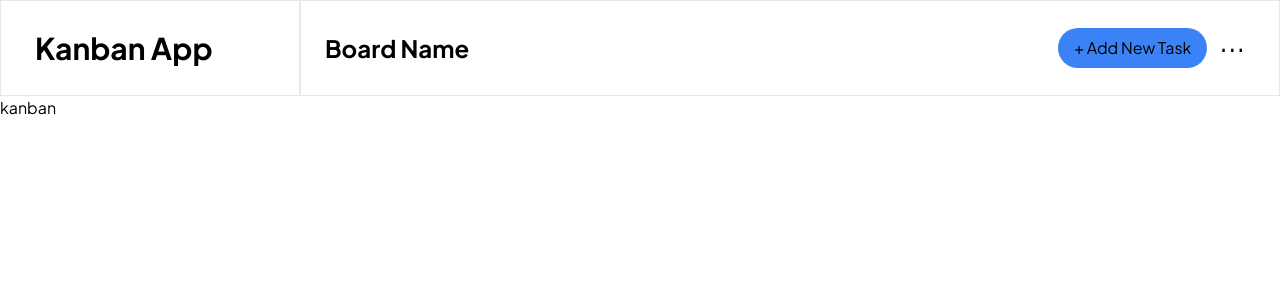
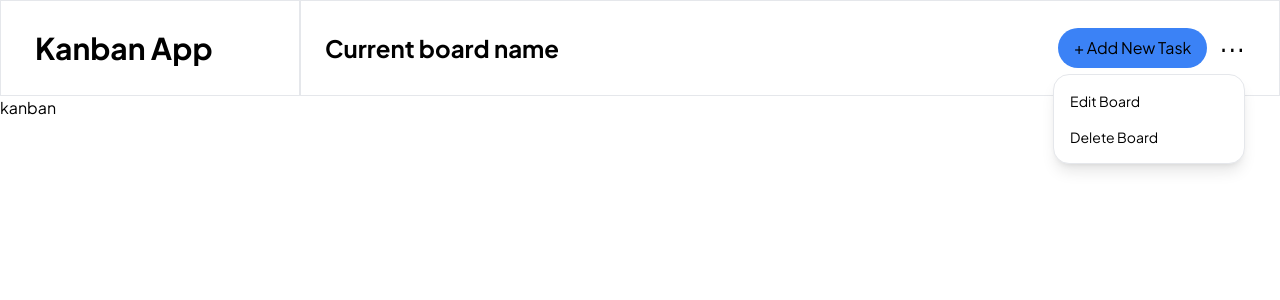
Before and after one commit to noiqum/kanban, a Next.js app: page / in a window 1280 px wide. Both pictures are taken after a click on the button "...". Shown: the top 300 px of the page. Built offline with nearby package versions, Linux system fonts and the light colour scheme.

Commit message:
dropdown component

```diff
--- /dev/null
+++ b/src/app/components/dropdown/dropdown.tsx
@@ -0,0 +1,19 @@
+interface IDropdown {
+  show: boolean;
+}
+
+export default function Dropdown({ show }: IDropdown) {
+  return (
+    <div
+      className={`${show ? "block" : "hidden"} w-48 absolute top-full bg-white
+         border shadow-lg right-0 py-2 rounded-2xl`}
+    >
+      <div className="hover:bg-gray-300">
+        <button className="text-sm px-4 py-2">Edit Board</button>
+      </div>
+      <div className="hover:bg-gray-300">
+        <button className="text-sm px-4 py-2">Delete Board</button>
+      </div>
+    </div>
+  );
+}
--- a/src/app/components/navbar/navbar.tsx
+++ b/src/app/components/navbar/navbar.tsx
@@ -1,4 +1,11 @@
+"use client";
+
+import Dropdown from "../dropdown/dropdown";
+import { useState } from "react";
+
 export default function Navbar() {
+  const [show, setShow] = useState<boolean>(false); // this will manage the state of the show variable
+
   return (
     <nav className="bg-white border flex h-24">
       <div className="flex-none w-[18.75rem] border-r-2 flex items-center pl-[2.12rem]">
@@ -6,14 +13,21 @@ export default function Navbar() {
       </div>
 
       <div className="flex justify-between w-full items-center pr-[2.12rem]">
-        <p className="text-black text-2xl font-bold pl-6">Board Name</p>
+        <p className="text-black text-2xl font-bold pl-6">Current board name</p>
 
         <div className="flex items-center space-x-3">
           <button className="bg-blue-500 text-black px-4 py-2 flex rounded-3xl items-center space-x-2">
             <p>+ Add New Task</p>
           </button>
-          <div className="flex items-center">
-            <button className="text-3xl mb-4">...</button>
+          <div className="relative flex items-center">
+            <button
+              onClick={() => setShow(!show)} // trigger function that shows dropdown here
+              className="text-3xl mb-4"
+            >
+              ...
+            </button>
+            <Dropdown show={show} />{" "}
+            {/* render dropdown here and pass show as prop */}
           </div>
         </div>
       </div>
```
